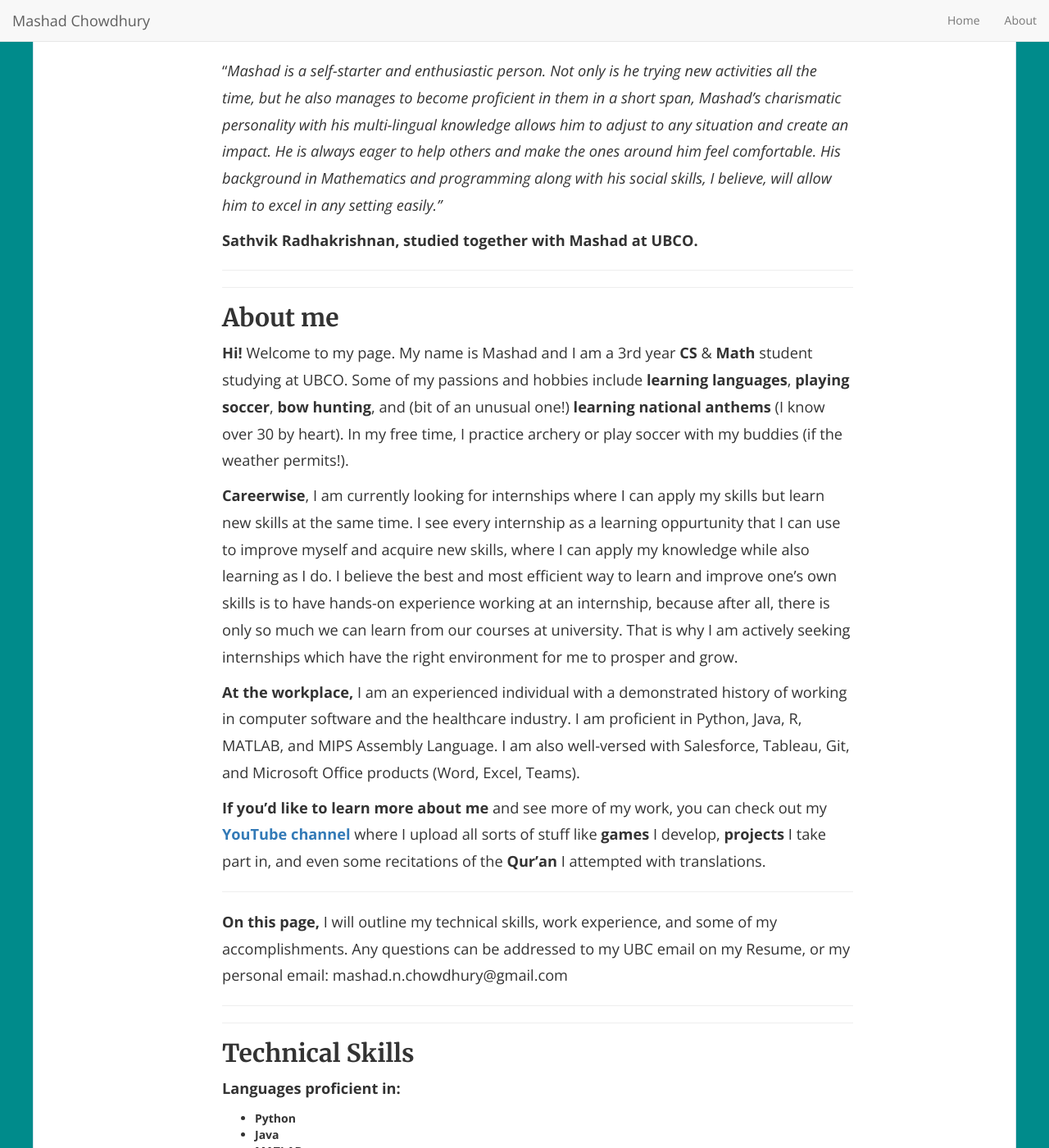
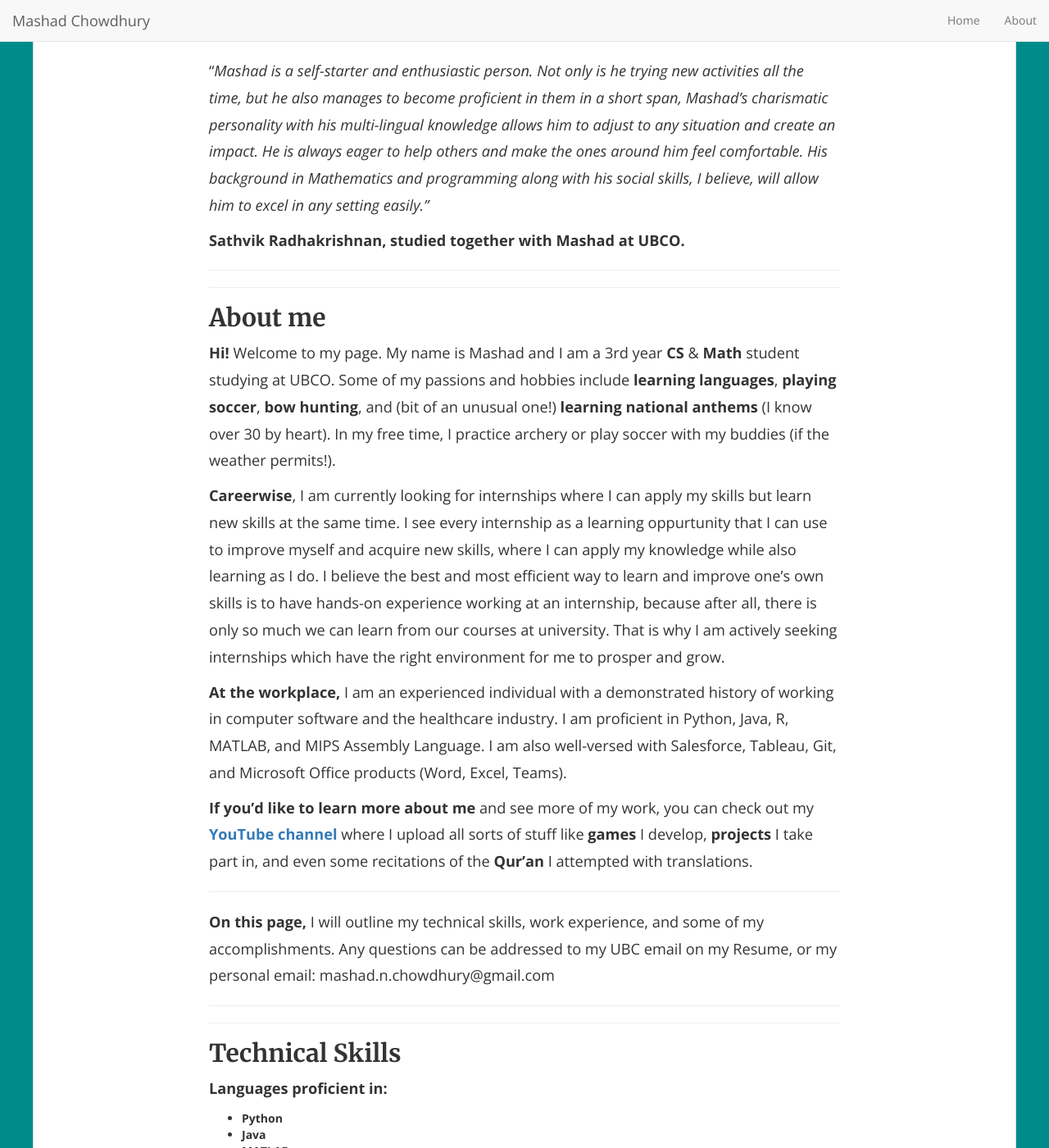
Before and after one commit to mashadchowdhury/mashadchowdhury.github.io, a Jekyll site: the page built from _pages/about.md, in a window 1280 px wide and 1400 px high. Shown: the whole window at 82% size. Built offline with Jekyll 4.4.1, drawn with Linux system fonts in a browser that asks for light colours; nearby versions of some CDN libraries.

Commit message:
Update style.scss

```diff
--- a/css/style.scss
+++ b/css/style.scss
@@ -44,7 +44,7 @@ h1, h2, h3, h4, h5, h6 {
 }
 
 article {
-  margin: 5em 0;
+  margin: 5em -2em;
 }
 
 p {
```
